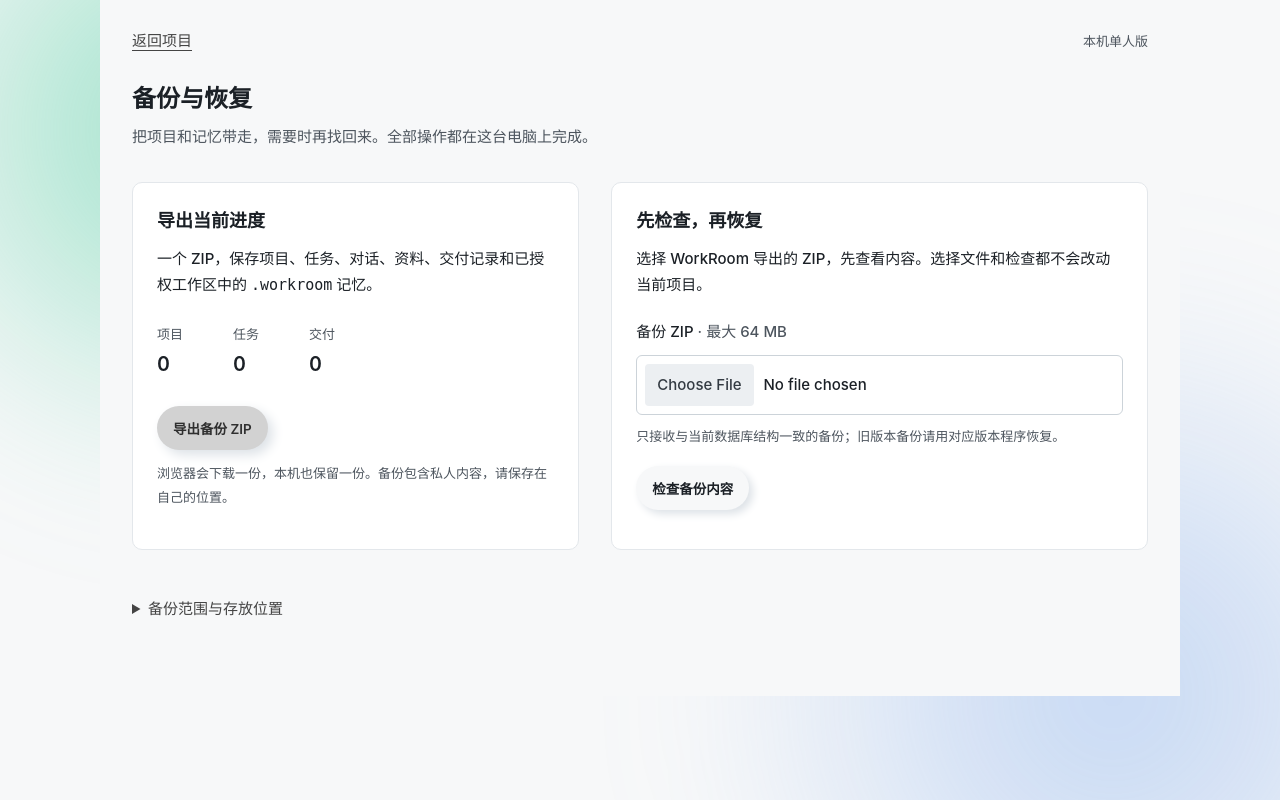
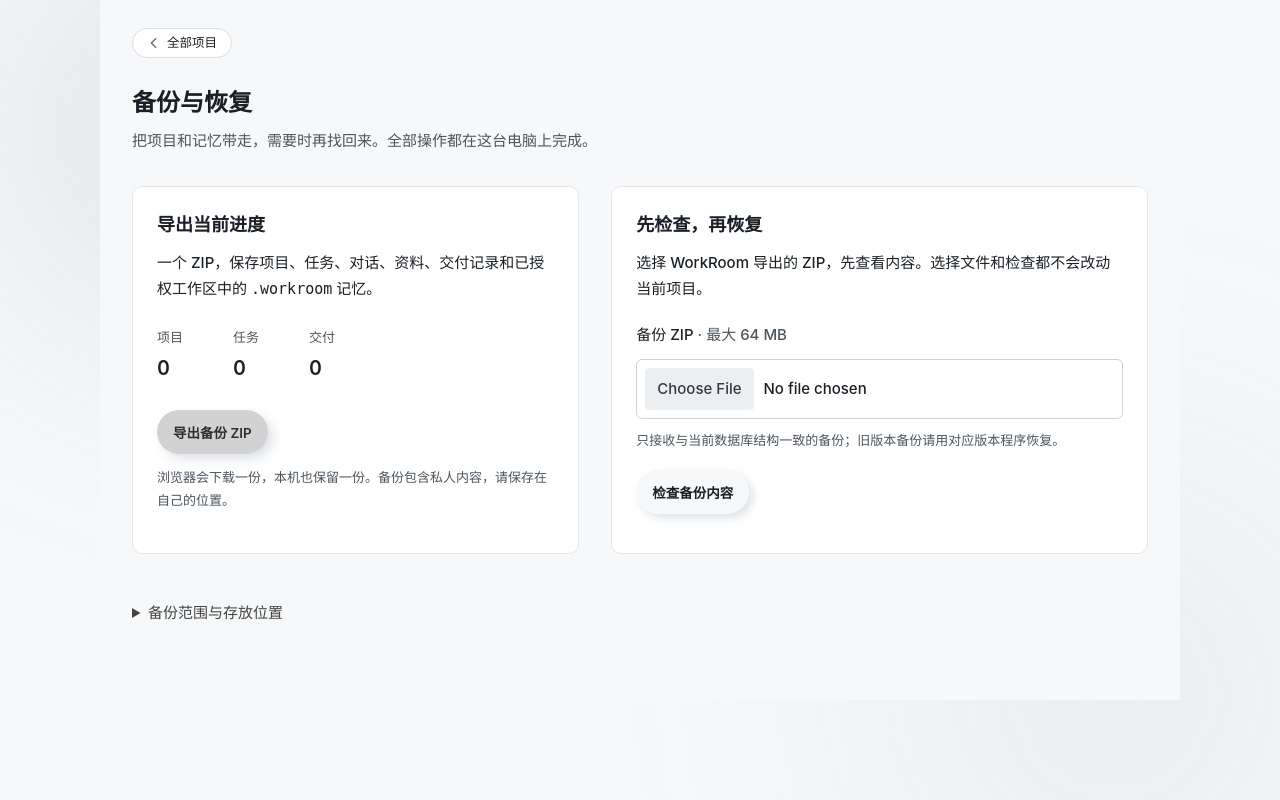
Before and after one commit to cangfeng-99/workroom, a Django app: page /backups/ in a window 1280 px wide. Run offline with Django 5.2, Linux system fonts and the light colour scheme; data that the repository does not hold is empty.

Commit message:
fix(nav): 返回入口统一为胶囊，文案跟随真实目标
原来同一件事有四种样子：rail-back / backup-back / manage-back / 纯文字链，
而且三处都写「返回项目」却分别去项目列表、工作区、资料库。

- 新增 .back-pill，rail-back/backup-back/manage-back 一并套用
- 工作区顶栏把「项目 /」换成『← 全部项目』胶囊，进入项目后回列表不再靠猜
- 删掉使用指南和备份页的「本机单人版」，返回文字改胶囊
- 文案按目标区分：全部项目 / 返回项目工作区 / 返回资料库
- 顺手修掉漏改的绿色极光背景 rgba(72,205,156)，改中性冷灰

```diff
--- a/workroom/static/workroom/theme-neumorph.css
+++ b/workroom/static/workroom/theme-neumorph.css
@@ -1384,3 +1384,49 @@ body.present-mode .work-single {
 
 .pretty-select .pretty-menu li:hover { background: #f1f4f7; }
 .pretty-select .pretty-menu li.is-on { background: #1b2026; color: #fff; }
+
+/* ===== 返回入口统一为胶囊 ===== */
+/* 原来 rail-back / backup-back / manage-back / 纯文字链 四种样子，
+   目标和文案也不一致；统一成工作区那种胶囊，位置各自保留。 */
+.back-pill,
+.rail-back,
+.backup-back,
+.manage-nav a.manage-back {
+  display: inline-flex;
+  align-items: center;
+  gap: 6px;
+  height: 30px;
+  padding: 0 14px;
+  border: 1px solid #d9dee4;
+  border-radius: 999px;
+  background: #fff;
+  color: #1b2026;
+  font-size: 12.5px;
+  font-weight: 500;
+  line-height: 1;
+  text-decoration: none;
+  white-space: nowrap;
+}
+
+.back-pill:hover,
+.rail-back:hover,
+.backup-back:hover,
+.manage-nav a.manage-back:hover {
+  border-color: #b9c2cc;
+  color: #12181e;
+}
+
+.back-pill .icon,
+.rail-back .icon {
+  flex: none;
+  opacity: .7;
+}
+
+/* 极光背景原本是绿色 rgba(72,205,156)，去绿时漏了这层，改成中性冷灰 */
+body::before {
+  background: radial-gradient(circle, rgba(120, 138, 158, .16), rgba(120, 138, 158, 0) 68%);
+}
+
+body::after {
+  background: radial-gradient(circle, rgba(120, 138, 158, .10), rgba(120, 138, 158, 0) 68%);
+}
--- a/workroom/templates/base.html
+++ b/workroom/templates/base.html
@@ -5,8 +5,8 @@
   <meta name="viewport" content="width=device-width, initial-scale=1">
   <title>{% block title %}WorkRoom{% endblock %}</title>
   <link rel="icon" href="{% static 'workroom/favicon.svg' %}" type="image/svg+xml">
-  <link rel="stylesheet" href="{% static 'workroom/app.css' %}?v=20261030C">
-  <link rel="stylesheet" href="{% static 'workroom/theme-neumorph.css' %}?v=20261030C">
+  <link rel="stylesheet" href="{% static 'workroom/app.css' %}?v=20261030E">
+  <link rel="stylesheet" href="{% static 'workroom/theme-neumorph.css' %}?v=20261030E">
   {% block extra_head %}{% endblock %}
 </head>
 <body class="{% block body_class %}{% endblock %}">
@@ -43,7 +43,7 @@
       });
     })();
   </script>
-  <script src="{% static 'workroom/app.js' %}?v=20261030C" defer></script>
+  <script src="{% static 'workroom/app.js' %}?v=20261030E" defer></script>
   {% block extra_scripts %}{% endblock %}
 </body>
 </html>
--- a/workroom/templates/projects/agents.html
+++ b/workroom/templates/projects/agents.html
@@ -7,7 +7,7 @@
 
   <header class="topbar">
     <a class="brand" href="{% url 'projects:index' %}"><img src="{% static 'workroom/favicon.svg' %}" width="18" height="18" alt="">WorkRoom</a>
-    <a class="rail-back" href="{% url 'projects:space' project.pk %}">{% include 'projects/_icon.html' with name='back' %}返回项目</a>
+    <a class="rail-back" href="{% url 'projects:space' project.pk %}">{% include 'projects/_icon.html' with name='back' %}返回项目工作区</a>
   </header>
 
   <main class="index index-narrow">
--- a/workroom/templates/projects/connect.html
+++ b/workroom/templates/projects/connect.html
@@ -7,7 +7,7 @@
 
   <header class="topbar">
     <a class="brand" href="{% url 'projects:index' %}"><img src="{% static 'workroom/favicon.svg' %}" width="18" height="18" alt="">WorkRoom</a>
-    <a class="rail-back" href="{% url 'projects:index' %}">{% include 'projects/_icon.html' with name='back' %}返回项目</a>
+    <a class="rail-back" href="{% url 'projects:index' %}">{% include 'projects/_icon.html' with name='back' %}全部项目</a>
   </header>
 
   <main class="index index-narrow">
--- a/workroom/templates/projects/knowledge.html
+++ b/workroom/templates/projects/knowledge.html
@@ -7,7 +7,7 @@
 
   <header class="topbar">
     <a class="brand" href="{% url 'projects:index' %}"><img src="{% static 'workroom/favicon.svg' %}" width="18" height="18" alt="">WorkRoom</a>
-    <a class="rail-back" href="{% url 'projects:space' project.pk %}?tab=library">{% include 'projects/_icon.html' with name='back' %}返回项目</a>
+    <a class="rail-back" href="{% url 'projects:space' project.pk %}?tab=library">{% include 'projects/_icon.html' with name='back' %}返回资料库</a>
   </header>
 
   <main class="index index-narrow">
--- a/workroom/templates/projects/local_backups.html
+++ b/workroom/templates/projects/local_backups.html
@@ -4,8 +4,7 @@
 {% block content %}
 <main class="backup-shell">
   <header class="backup-header">
-    <a class="backup-back" href="{% url 'projects:index' %}">返回项目</a>
-    <span class="backup-local">本机单人版</span>
+    <a class="back-pill" href="{% url 'projects:index' %}">{% include 'projects/_icon.html' with name='back' %} 全部项目</a>
   </header>
   <div class="backup-heading"><h1>备份与恢复</h1><p>把项目和记忆带走，需要时再找回来。全部操作都在这台电脑上完成。</p></div>
 
--- a/workroom/templates/projects/memory.html
+++ b/workroom/templates/projects/memory.html
@@ -5,7 +5,7 @@
 <div class="shell shell-index">
   <header class="topbar">
     <a class="brand" href="{% url 'projects:space' project.pk %}"><img src="{% static 'workroom/favicon.svg' %}" width="18" height="18" alt="">WorkRoom</a>
-    <a class="btn small" href="{% url 'projects:space' project.pk %}?tab=tasks">{% include 'projects/_icon.html' with name='back' %} 返回项目</a>
+    <a class="btn small" href="{% url 'projects:space' project.pk %}?tab=tasks">{% include 'projects/_icon.html' with name='back' %} 返回项目工作区</a>
   </header>
 
   <main class="index index-narrow">
--- a/workroom/templates/projects/settings_shell.html
+++ b/workroom/templates/projects/settings_shell.html
@@ -10,7 +10,7 @@
   </header>
   <div class="manage-layout">
     <nav class="manage-nav" aria-label="项目管理">
-      <a class="manage-back" href="{% url 'projects:space' project.pk %}"><svg viewBox="0 0 24 24" aria-hidden="true"><path d="m14 7-5 5 5 5"/></svg>返回项目</a>
+      <a class="manage-back" href="{% url 'projects:space' project.pk %}"><svg viewBox="0 0 24 24" aria-hidden="true"><path d="m14 7-5 5 5 5"/></svg>返回项目工作区</a>
       <a href="{% url 'projects:connections' project.pk %}"{% if request.resolver_match.url_name == 'connections' %} class="is-active" aria-current="page"{% endif %}><svg viewBox="0 0 24 24" aria-hidden="true"><path d="M8 3v5m8-5v5M6 8h12v4a6 6 0 0 1-12 0V8Zm6 10v3"/></svg>工具连接</a>
       {% if owner_controls or can_review %}
       <a href="{% url 'projects:settings' project.pk %}"{% if request.resolver_match.url_name == 'settings' %} class="is-active" aria-current="page"{% endif %}><svg viewBox="0 0 24 24" aria-hidden="true"><path d="M4 7h16M4 17h16M8 4v6m8 4v6"/></svg>基础设置</a>
--- a/workroom/templates/projects/space.html
+++ b/workroom/templates/projects/space.html
@@ -116,8 +116,7 @@
   <div class="workspace{% if not server_mode %} workspace-personal{% endif %}{% if selected or selected_entry %} workspace-reading{% endif %}"{% if server_mode %} data-snapshot-url="{% url 'projects:snapshot' project.pk %}"{% endif %}>
     <header class="crumb">
       <div class="crumb-path">
-        <a href="{% url 'projects:index' %}">项目</a>
-        <span class="crumb-sep">/</span>
+        <a class="back-pill" href="{% url 'projects:index' %}">{% include 'projects/_icon.html' with name='back' %} 全部项目</a>
         <span class="crumb-current">{{ project.name }}</span>
       </div>
       <div class="crumb-meta">
--- a/workroom/templates/projects/usage_guide.html
+++ b/workroom/templates/projects/usage_guide.html
@@ -3,7 +3,7 @@
 {% block body_class %}page-guide{% endblock %}
 {% block content %}
 <main class="guide-shell">
-  <header class="guide-header"><a href="{% url 'projects:index' %}">返回项目</a><span>本机单人版</span></header>
+  <header class="guide-header"><a class="back-pill" href="{% url 'projects:index' %}">{% include 'projects/_icon.html' with name='back' %} 全部项目</a></header>
   <div class="guide-intro"><h1>使用指南</h1><p>{{ guide_intro }}</p></div>
   {% if error %}<div class="guide-error" role="alert"><strong>这次还没有打开练习项目</strong><p>{{ error }}</p></div>{% endif %}
   <section class="guide-practice" aria-labelledby="practice-title">
```
